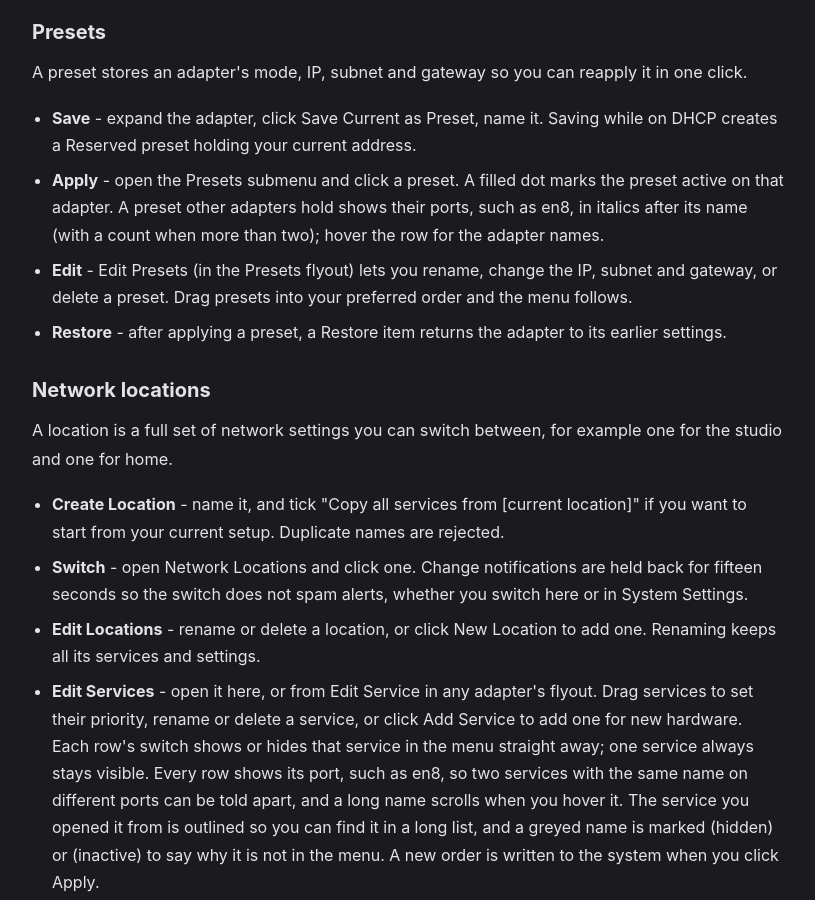
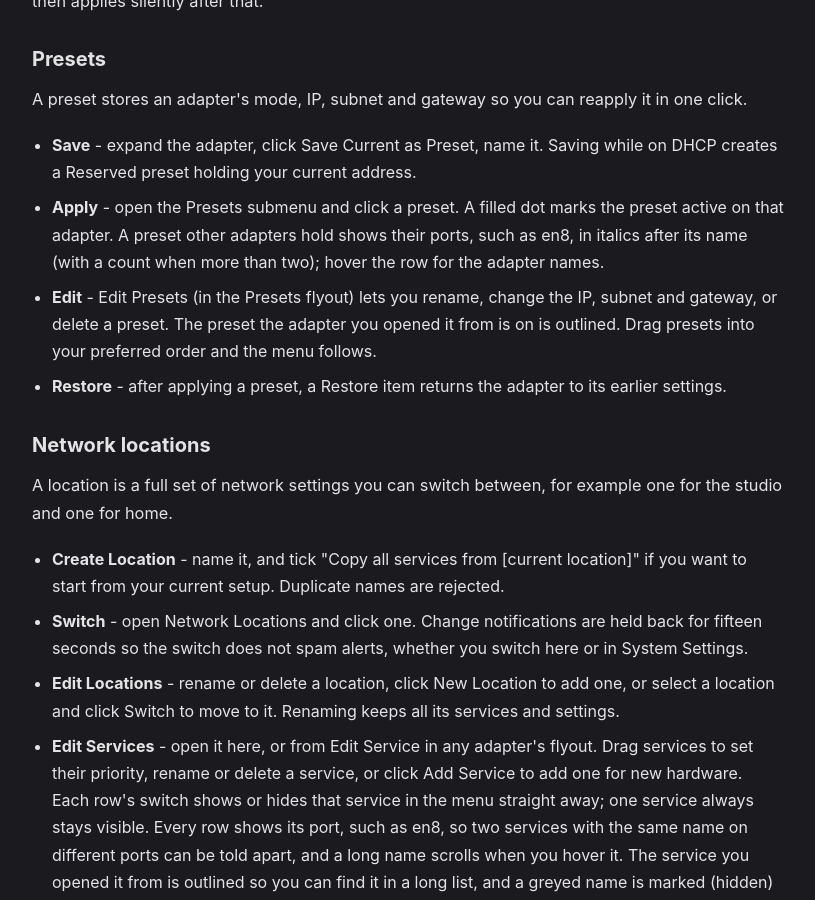
Before and after one commit to BSKapps/bskapps.github.io, a Jekyll site: the page articles/quicker-ip-guide/index.html, which Jekyll copies as it is, in a window 1280 px wide and 900 px high, scrolled down 3165 px. Shown: the whole window, without its empty margins (232-1047 px from the left). Built offline with Jekyll 4.4.1, drawn with Linux system fonts in a browser that asks for light colours; some of the changed text lies outside the part shown.

Commit message:
Quicker IP guide: Edit Locations Switch, Edit Presets outline, Renew DHCP says when no server answers

```diff
--- a/articles/quicker-ip-guide/index.html
+++ b/articles/quicker-ip-guide/index.html
@@ -62,7 +62,7 @@
                 <li><strong>DHCP Reserved</strong> - keeps your current address but takes subnet and gateway automatically. Click it, enter the address to hold, then Apply.</li>
                 <li><strong>Static IP</strong> - enter IP, subnet mask and gateway, then Apply. The subnet defaults to 255.255.255.0 and the gateway is optional.</li>
                 <li><strong>IPv4: Off</strong> - switches IPv4 off on this adapter while leaving the link and IPv6 up, so it stays connected but takes no part in IPv4. Use it to keep an adapter on the network (internet over IPv6, AirPlay, Wi-Fi location) while removing it from IPv4 routing - handy in multi-adapter and AV/Dante systems where you want one interface to own IPv4 - or to stop self-assigned 169.254 addresses and IPv4 subnet or gateway clashes. It does not stop traffic; IPv6 keeps working. The adapter's status dot turns orange to show it is still live over IPv6, or red if there is no IPv6 either, so you can tell at a glance whether anything is still getting through.</li>
-                <li><strong>Renew DHCP</strong> - forces a fresh lease. You get a notice telling you whether the address changed.</li>
+                <li><strong>Renew DHCP</strong> - forces a fresh lease, and says so if no DHCP server answers. You get a notice telling you whether the address changed.</li>
                 <li><strong>Restore</strong> - after turning IPv4 off or applying a preset, returns the adapter to its previous settings.</li>
                 <li><strong>Add Address</strong> - puts a second address on a wired port as its own service, ordered below the first with no gateway. Use it when one switch carries two subnets, such as a Yamaha console's Mixer Control and Device Control, or auto-IP Dante gear beside static gear. The new service appears as its own adapter row; rename or delete it through Edit Service.</li>
             </ul>
@@ -83,7 +83,7 @@
             <ul>
                 <li><strong>Save</strong> - expand the adapter, click Save Current as Preset, name it. Saving while on DHCP creates a Reserved preset holding your current address.</li>
                 <li><strong>Apply</strong> - open the Presets submenu and click a preset. A filled dot marks the preset active on that adapter. A preset other adapters hold shows their ports, such as en8, in italics after its name (with a count when more than two); hover the row for the adapter names.</li>
-                <li><strong>Edit</strong> - Edit Presets (in the Presets flyout) lets you rename, change the IP, subnet and gateway, or delete a preset. Drag presets into your preferred order and the menu follows.</li>
+                <li><strong>Edit</strong> - Edit Presets (in the Presets flyout) lets you rename, change the IP, subnet and gateway, or delete a preset. The preset the adapter you opened it from is on is outlined. Drag presets into your preferred order and the menu follows.</li>
                 <li><strong>Restore</strong> - after applying a preset, a Restore item returns the adapter to its earlier settings.</li>
             </ul>
 
@@ -92,7 +92,7 @@
             <ul>
                 <li><strong>Create Location</strong> - name it, and tick "Copy all services from [current location]" if you want to start from your current setup. Duplicate names are rejected.</li>
                 <li><strong>Switch</strong> - open Network Locations and click one. Change notifications are held back for fifteen seconds so the switch does not spam alerts, whether you switch here or in System Settings.</li>
-                <li><strong>Edit Locations</strong> - rename or delete a location, or click New Location to add one. Renaming keeps all its services and settings.</li>
+                <li><strong>Edit Locations</strong> - rename or delete a location, click New Location to add one, or select a location and click Switch to move to it. Renaming keeps all its services and settings.</li>
                 <li><strong>Edit Services</strong> - open it here, or from Edit Service in any adapter's flyout. Drag services to set their priority, rename or delete a service, or click Add Service to add one for new hardware. Each row's switch shows or hides that service in the menu straight away; one service always stays visible. Every row shows its port, such as en8, so two services with the same name on different ports can be told apart, and a long name scrolls when you hover it. The service you opened it from is outlined so you can find it in a long list, and a greyed name is marked (hidden) or (inactive) to say why it is not in the menu. A new order is written to the system when you click Apply.</li>
             </ul>
             <p>Each location keeps its own hidden and expanded services, and renaming a location keeps its preset ticks and Restore rows. Show Inactive Services sits at the top of Edit Services. Off (the default), an inactive adapter leaves the menu until it comes back, and a Show N Inactive Adapters row at the foot of the menu brings them back in one click. On, an inactive adapter stays in the menu greyed-out so you can still pre-set it - apply a preset or a static IP ready for when it reconnects.</p>
```
